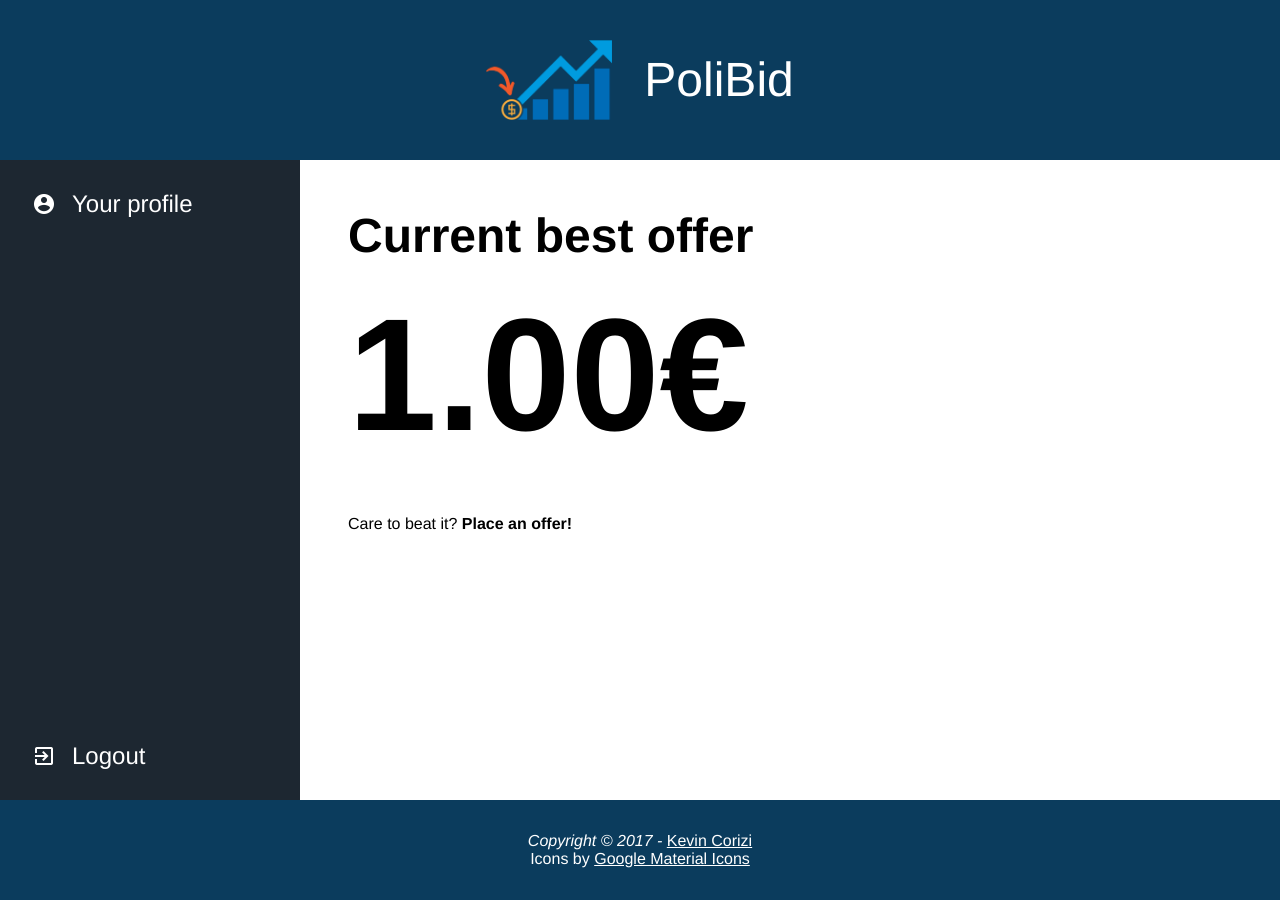
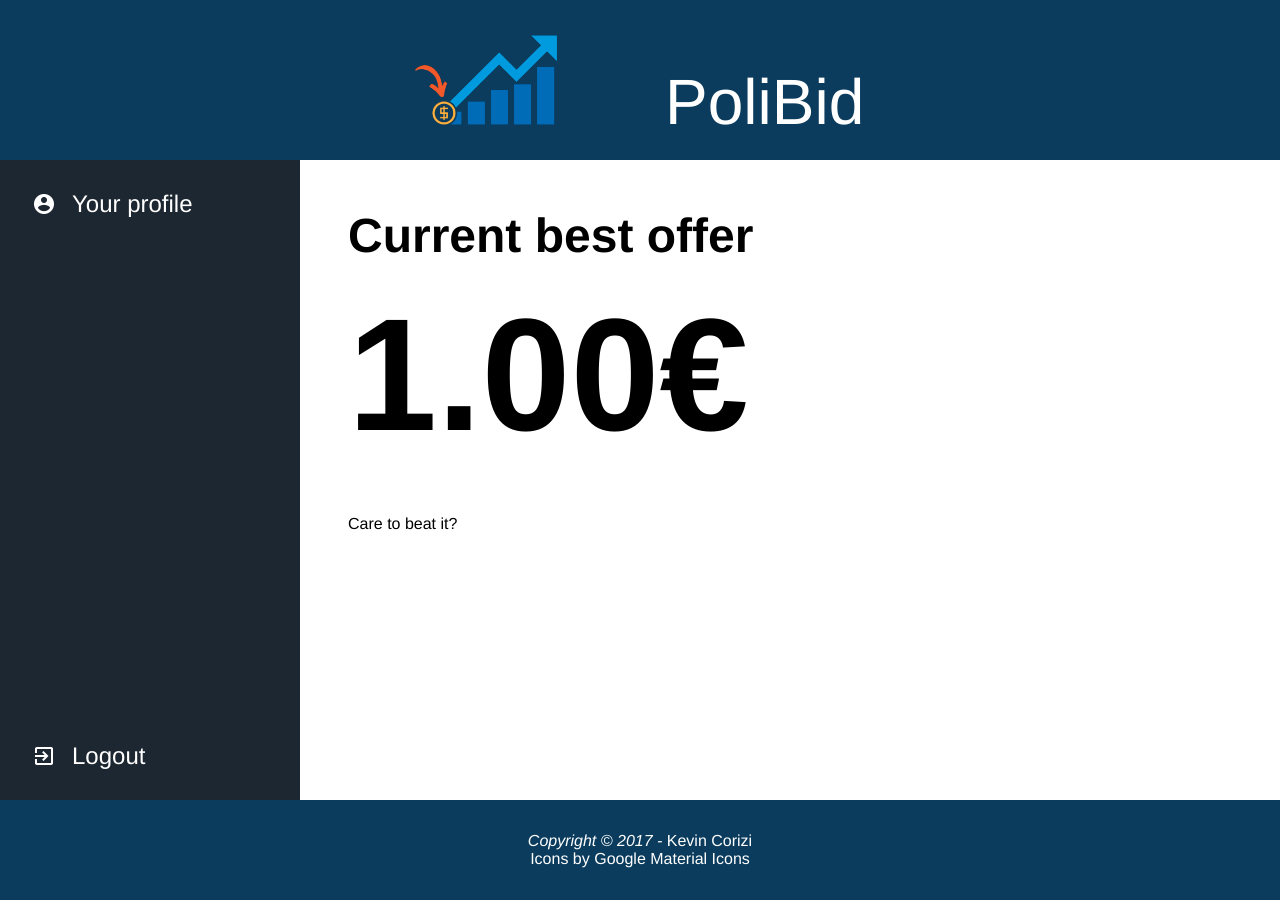
Before and after one commit to kevincorizi/MyBid, a PHP site: page / in a window 1280 px wide. Run offline with PHP 8.4, Linux system fonts and the light colour scheme; the visitor is signed in with stand-in values (Sample User, id 1); data comes from the database, SQL or seed files in the repository.

Commit message:
Changed navigation links to a Fixed style of the header after A

```diff
--- a/css/header.css
+++ b/css/header.css
@@ -12,26 +12,29 @@ header > div {
     display: inline-block;
 }
 
-#logo {
-    height: 100%;
-    display: flex;
-    justify-content: center;
-    align-items: center;
-    cursor: pointer;
+#header_container {
+    width: 450px;
+    padding: 35px 0;
 }
 
-#logo img {
-    height: 50%;
-    width: auto;
+#header_container > div {
+    display: inline-block;
+}
+
+#logo {
+    float: left;
+    width: 250px;
+    height: 100%;
+    padding-right: 50px;
+}
+
+#logo > img {
+    height: 100%;
 }
 
 #slogan {
-    height: 100%;
-    font-size: 3rem;
-    line-height: 3rem;
-    padding-left: 2rem;
-
-    display: flex;
-    flex-direction: column;
-    justify-content: center;
+    float: right;
+    width: 200px;
+    font-size: 4rem;
+    margin-top: 30px;
 }
--- a/css/style.css
+++ b/css/style.css
@@ -16,6 +16,11 @@ body {
     height: 100%;
     background-color: #0B3C5D;
     min-width: 1000px;
+}
+
+a {
+    color: white;
+    text-decoration: none;
 }
 
 /* noscript tag */
--- a/index.php
+++ b/index.php
@@ -37,7 +37,7 @@
                 <?php endif; ?>
             </article>
             <?php if(isset($_SESSION['username']) && $auction->bidder != $_SESSION['username']): ?>
-                <p id="best_offer_message">Care to beat it? <a onclick="location.href='profile.php'"><span class="bold_text">Place an offer!</span></a></p>
+                <p id="best_offer_message">Care to beat it? <a class="bold_text" href="profile.php">Place an offer!</a></p>
             <?php endif; ?>
         </section>
     </main>
--- a/php/fragments/header.php
+++ b/php/fragments/header.php
@@ -1,10 +1,12 @@
 <header>
-    <div id="logo" onclick="location.href='index.php'">
-        <img src="./assets/bid_logo.png" alt="PoliBid">
-    </div>
-    <div id="slogan" onclick="location.href='index.php'">
-        <p>PoliBid</p>
-    </div>
+    <a id="header_container" href="index.php">
+        <div id="logo">
+            <img src="./assets/bid_logo.png" alt="PoliBid">
+        </div>
+        <div id="slogan">
+            <p>PoliBid</p>
+        </div>
+    </a>
 </header>
 <noscript>
 	<div>
--- a/php/fragments/sidebar.php
+++ b/php/fragments/sidebar.php
@@ -2,36 +2,44 @@
     <ul id="app_actions">
         <?php if (is_logged()): ?>
             <?php if(strpos($_SERVER['SCRIPT_NAME'], 'profile') === false): ?>
-                <li onclick="location.href='profile.php'">
+                <li>
+                    <a href="profile.php">
                         <div class="menu_item">
                             <img src="./assets/icons/account.png" alt="Profile">
                             <span class="menu_item_text">Your profile</span>
                         </div>
+                    </a>
                 </li>
             <?php else: ?>
-                <li onclick="location.href='index.php'">
+                <li>
+                    <a href="index.php">
                         <div class="menu_item">
                             <img src="./assets/icons/home.png" alt="Home">
                             <span class="menu_item_text">Home</span>
                         </div>
+                    </a>
                 </li>
             <?php endif; ?>
         <?php endif; ?>
     </ul>
     <ul id="user_actions">
         <?php if (!is_logged()): ?>
-            <li onclick="location.href='auth.php'">
+            <li>
+                <a href="auth.php">
                     <div class="menu_item">
                         <img src="./assets/icons/account.png" alt="Login">
                         <span class="menu_item_text">Login</span>
                     </div>
+                </a>
             </li>
         <?php else: ?>
-            <li onclick="location.href='logout.php'">
+            <li>
+                <a href="logout.php">
                     <div class="menu_item">
                         <img src="./assets/icons/exit.png" alt="Logout">
                         <span class="menu_item_text">Logout</span>
                     </div>
+                </a>
             </li>
         <?php endif; ?>
     </ul>
```
Lines whose indentation alone changed are shown as unchanged.
